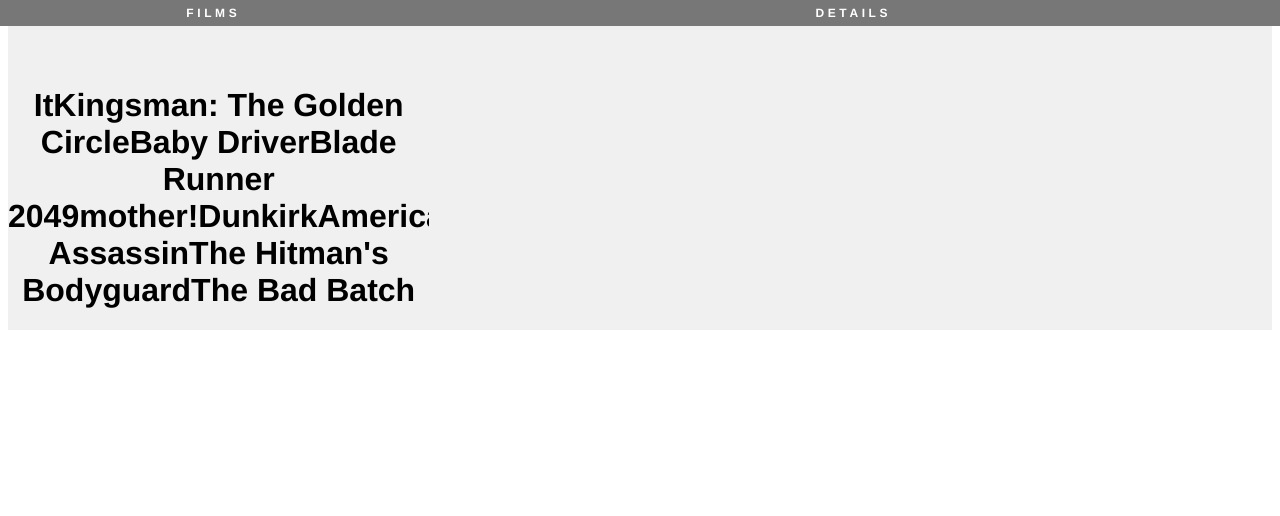
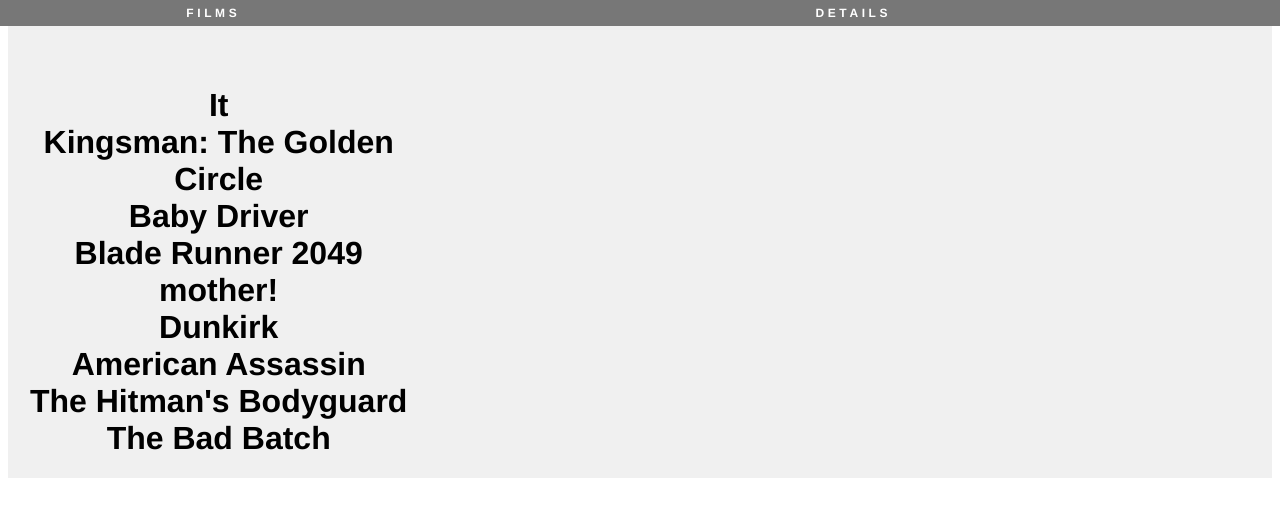
Before and after one commit to dvorakkarrie/react-film-hw, a React (Create React App) app: page / in a window 1280 px wide. Shown: the top 516 px of the page. Built offline with nearby package versions, Linux system fonts and the light colour scheme.

Commit message:
completed step 6

```diff
--- a/src/FilmListing.js
+++ b/src/FilmListing.js
@@ -1,21 +1,26 @@
 import React, { Component } from "react";
+import FilmRow from './FilmRow'
 
 class FilmListing extends Component {
   constructor(props) {
     super(props);
     this.state = {
-      title: ""
+        filter: 'all'
     };
   }
 
   render() {
-    let allFilms = this.props.TMDB.films.map(
-        (film, index) => ( this.props.TMDB.films[index].title ))
+    console.log(this.props)
+    let allFilms = this.props.TMDB.films.map((film, index) => {
+        return (
+            <div key={film.id}>{film.title}</div>
+        )
+    })
 
     return (
       <div className="film-list">
         <h1 className="section-title">FILMS</h1>
-        <h1>{allFilms}</h1>
+        <h1 key="allFilms.film.id"><FilmRow allFilms={allFilms} /></h1>
       </div>
     );
   }
--- /dev/null
+++ b/src/FilmRow.js
@@ -0,0 +1,13 @@
+import React, {Component} from 'react'
+
+class FilmRow extends Component {
+    render() {
+        return (
+            <div>
+                {this.props.allFilms}
+            </div>
+        )
+    }
+}
+
+export default FilmRow;
```
Also changed, not shown: src/App.js (+7 -1 lines).
